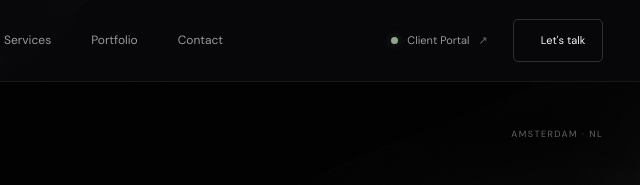
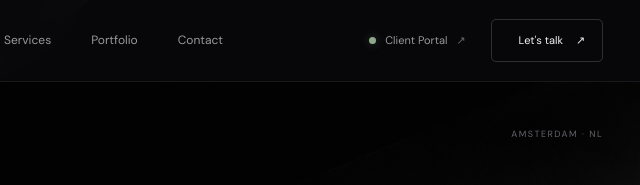
Before and after one commit to dkvisuals/dkvisuals, a plain HTML site: page index-backup.html in a window 1280 px wide. Shown: the top 185 px of the page, 600-1240 px from the left. Drawn offline with Linux system fonts and the light colour scheme.

Commit message:
Update index-backup.html

```diff
--- a/index-backup.html
+++ b/index-backup.html
@@ -42,7 +42,7 @@
 
         <a href="#contact" class="nav-cta">
             <span data-i18n="letsTalk">Let's talk</span>
-            <!--<span>↗&#xFE0E;</span>-->
+            <span>↗&#xFE0E;</span>
         </a>
     </div>
 
```
